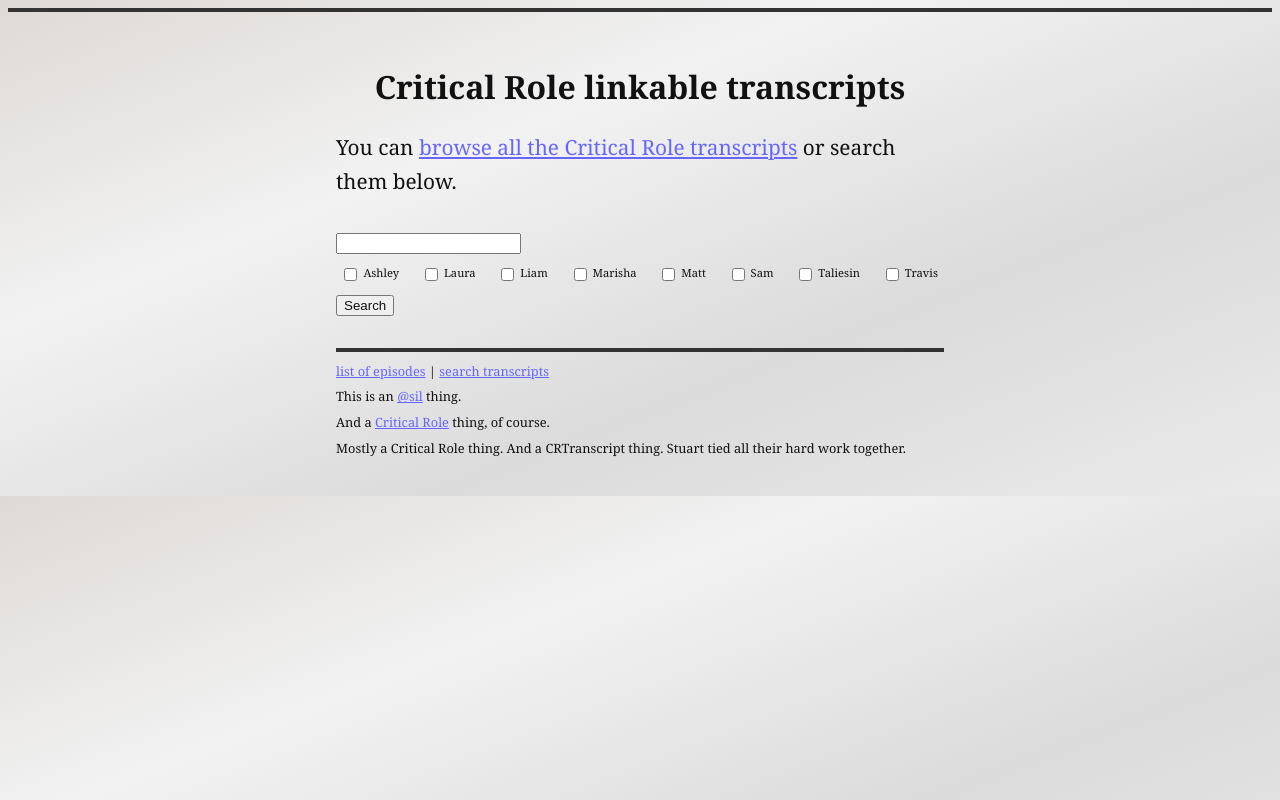
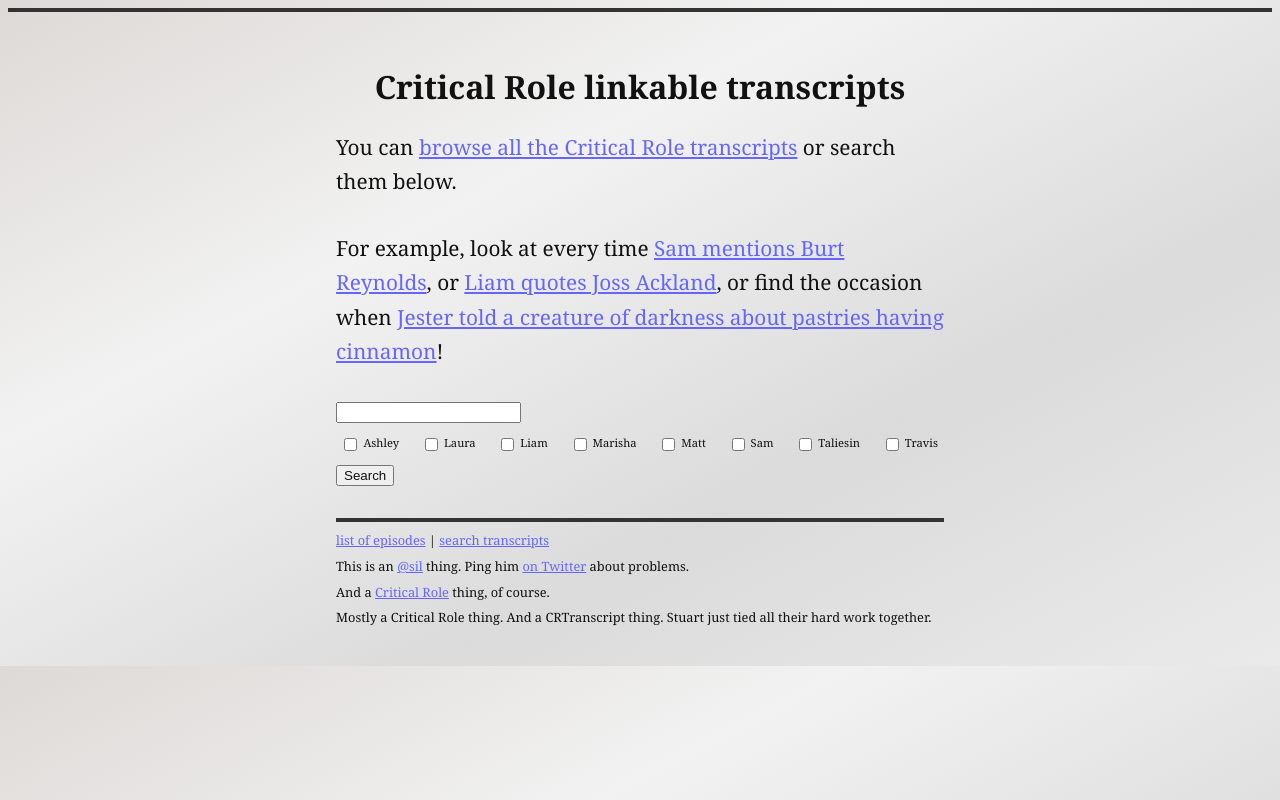
Before and after one commit to stuartlangridge/crtrsrch, a PHP site: page / in a window 1280 px wide. Run offline with PHP 8.4, Linux system fonts and the light colour scheme.

Commit message:
add examples

```diff
--- a/index.php
+++ b/index.php
@@ -19,6 +19,7 @@
 <main>
 <h1>Critical Role linkable transcripts</h1>
 <p>You can <a href="html/index.html">browse all the Critical Role transcripts</a> or search them below.</p>
+<p>For example, look at every time <a href="?q=&quot;burt+reynolds&quot;&amp;SAM=on">Sam mentions Burt Reynolds</a>, or <a href="?q=&quot;diplomatic+immunity&quot;&amp;LIAM=on">Liam quotes Joss Ackland</a>, or find the occasion when <a href="?q=pastries+are+made+with+cinnamon">Jester told a creature of darkness about pastries having cinnamon</a>!</p>
 <form method="GET">
     <input type="search" name="q" value="<?php
     if (isset($_GET["q"])) {
@@ -75,11 +76,11 @@ if (isset($_GET["q"])) {
         |
         <a href="./">search transcripts</a>
     </p>
-    <p>This is an <a href="https://kryogenix.org/">@sil</a> thing.</p>
+    <p>This is an <a href="https://kryogenix.org/">@sil</a> thing. Ping him <a href="https://twitter.com/sil">on Twitter</a> about problems.</p>
     <p>And a <a href="https://critrole.com/">Critical Role</a>
     thing, of course.</p>
     <p>Mostly a Critical Role thing. And a CRTranscript thing.
-    Stuart tied all their hard work together.</p>
+    Stuart just tied all their hard work together.</p>
 </footer>
 </main>
 <script>
```
